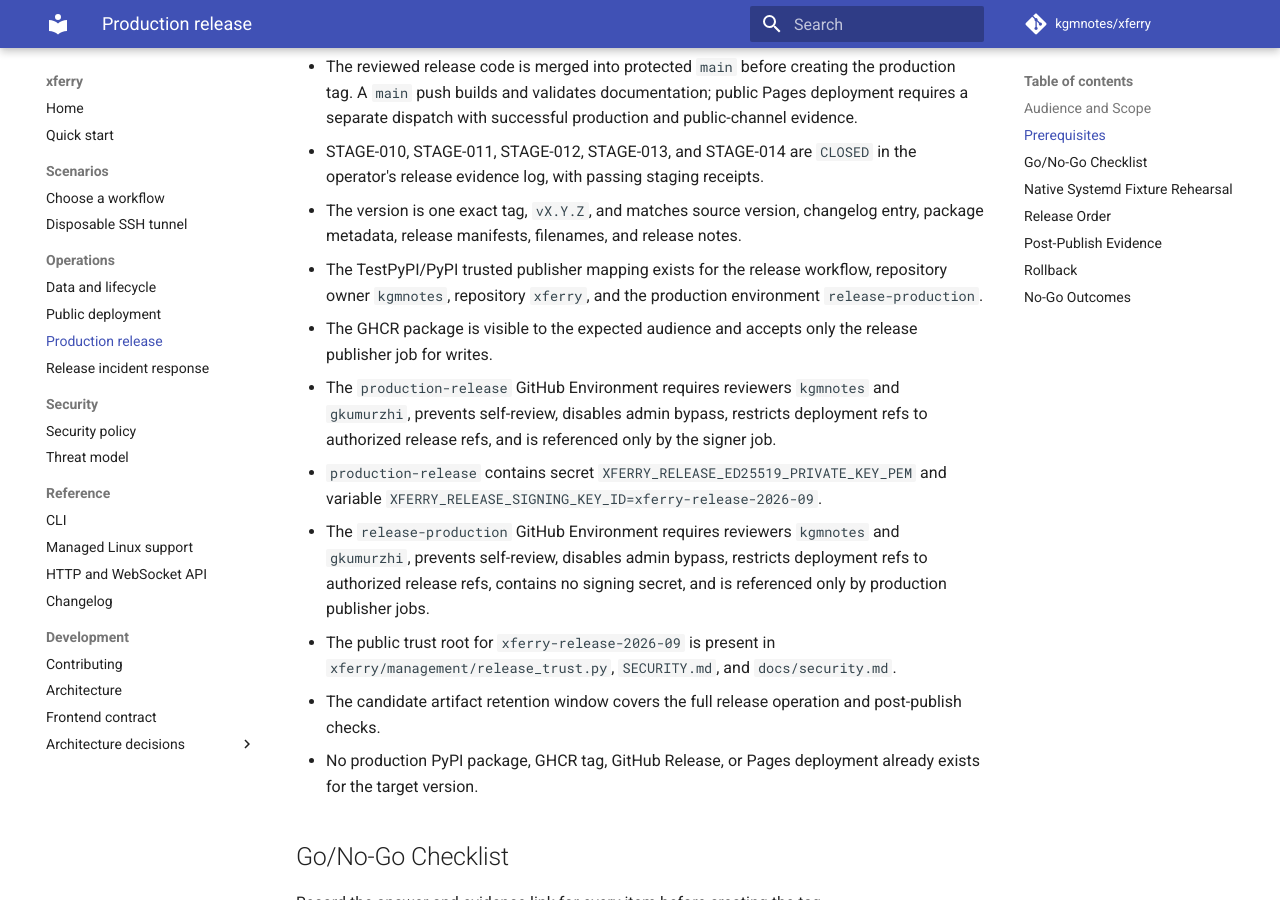
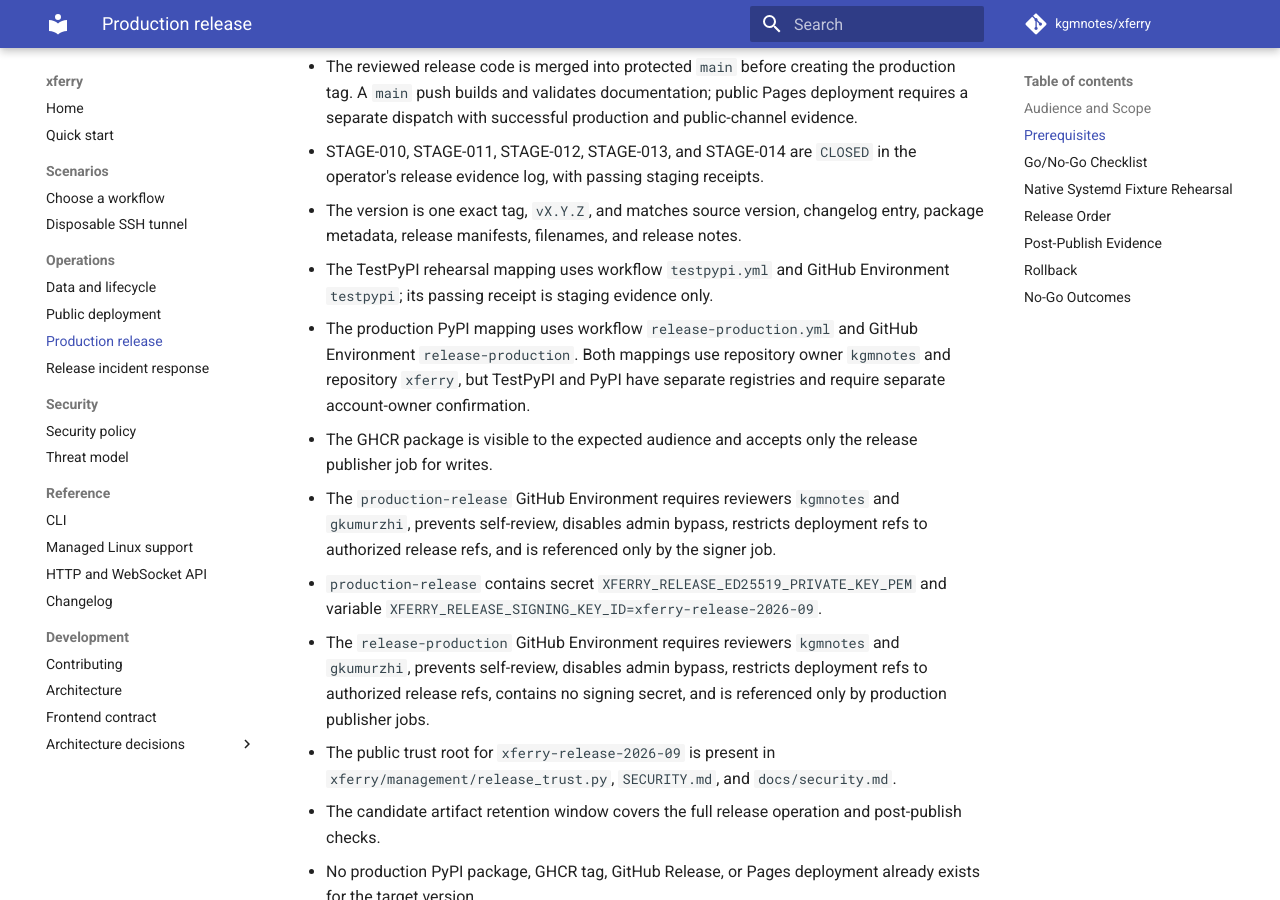
Before and after one commit to kgmnotes/xferry, an MkDocs documentation site: the page built from docs/release-runbook.md, in a window 1280 px wide and 900 px high, scrolled down 738 px. Built offline with MkDocs 1.6.1 and Material for MkDocs 9.7.7, drawn with Linux system fonts in a browser that asks for light colours; comment, search, counter and statistics services are not loaded.

Commit message:
docs: fix installation guidance and CI security pins
Correct installer redirects, PowerShell persistence and publisher mapping; align the installer regression and patch the virtualenv CI toolchain. All 23 checks passed on a3269a0 with independent gkumurzhi approval.

```diff
--- a/docs/release-runbook.md
+++ b/docs/release-runbook.md
@@ -35,9 +35,12 @@ All items in this list are blocking. Stop on the first missing item.
 - The version is one exact tag, `vX.Y.Z`, and matches source version,
   changelog entry, package metadata, release manifests, filenames, and release
   notes.
-- The TestPyPI/PyPI trusted publisher mapping exists for the release workflow,
-  repository owner `kgmnotes`, repository `xferry`, and the production
-  environment `release-production`.
+- The TestPyPI rehearsal mapping uses workflow `testpypi.yml` and GitHub
+  Environment `testpypi`; its passing receipt is staging evidence only.
+- The production PyPI mapping uses workflow `release-production.yml` and GitHub
+  Environment `release-production`. Both mappings use repository owner
+  `kgmnotes` and repository `xferry`, but TestPyPI and PyPI have separate
+  registries and require separate account-owner confirmation.
 - The GHCR package is visible to the expected audience and accepts only the
   release publisher job for writes.
 - The `production-release` GitHub Environment requires reviewers `kgmnotes`
```
Also changed, not shown: SECURITY.md (+4 -4 lines), docs/operations.md (+8 -1 lines), docs/security.md (+4 -4 lines), 3 other files.
